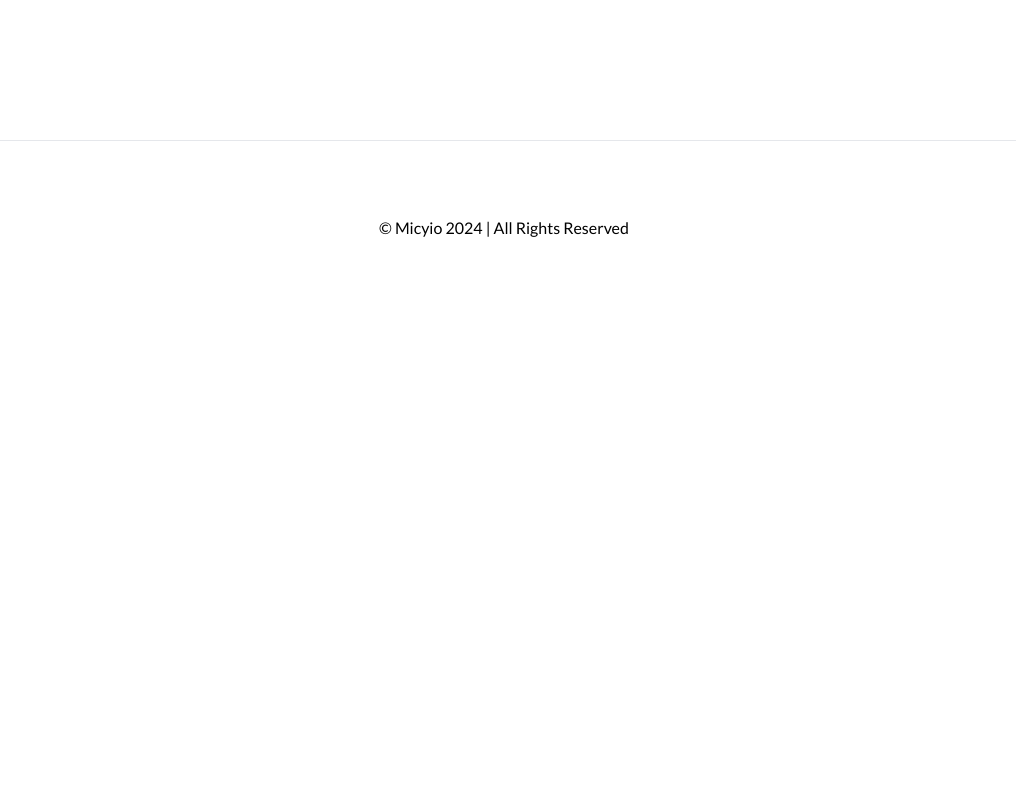
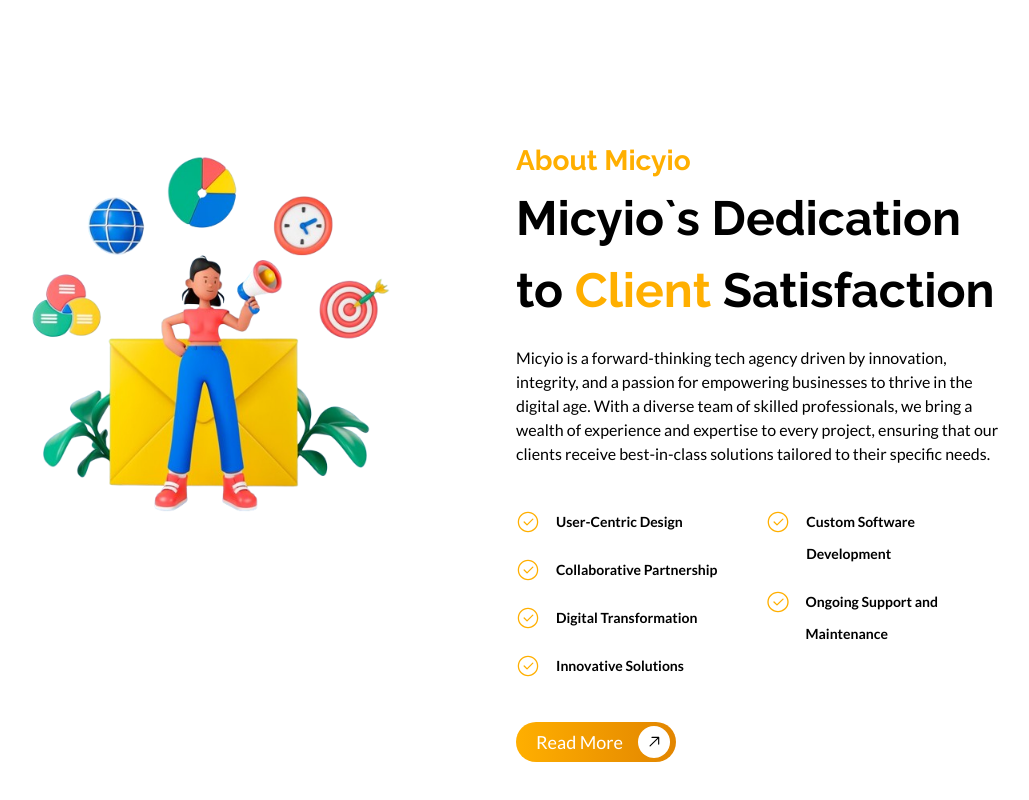
Before and after one commit to micyio/micyio, a Next.js app: page / in a window 1280 px wide. Shown: the part 1530-2330 px from the top of the page, without its empty margins (136-1165 px from the left). Before the commit the page ends 1845 px from the top, so only its background shows below. Built offline with nearby package versions, Linux system fonts and the light colour scheme.

Commit message:
about responsive done

```diff
--- a/src/app/globals.css
+++ b/src/app/globals.css
@@ -10,7 +10,7 @@
   @apply font-sans text-4xl font-bold leading-10 sm:text-5xl sm:leading-[70px] lg:text-7xl lg:leading-[100px];
 }
 .heading-two {
-  @apply font-sans text-[56px] font-bold;
+  @apply font-sans text-4xl font-bold leading-[54px] lg:text-5xl lg:leading-[72px] xl:text-[56px] xl:leading-[84px];
 }
 .heading-three {
   @apply font-sans text-4xl font-bold;
--- a/src/app/page.tsx
+++ b/src/app/page.tsx
@@ -1,12 +1,12 @@
-import { Clients, Hero } from "@/features/home";
+import { AboutSection, Clients, Hero } from "@/features/home";
 
 export default function Home() {
   return (
     <main className="flex flex-col gap-[100px] lg:gap-[200px]">
       <Hero />
       <Clients />
-      {/* <AboutSection />
-      <ServiceSection />
+      <AboutSection />
+      {/* <ServiceSection />
       <PortfolioSection />
       <MarqueeSection />
       <TestimonialsSection />
--- a/src/features/home/about/about.component.tsx
+++ b/src/features/home/about/about.component.tsx
@@ -1,20 +1,23 @@
 import Image from "next/image";
 import { GoArrowUpRight } from "react-icons/go";
+import { listItems } from "./data";
 
 export function AboutSection() {
   return (
     <div className="container" id="about">
-      <div className="grid grid-cols-12">
-        <div className="col-span-6">
+      <div className="grid grid-cols-12 gap-6">
+        <div className="col-span-12 md:col-span-5">
           <Image
             src="/images/about/about.png"
             alt="about"
             height={500}
             width={500}
-            className="h-[500px] w-[500px] object-cover"
+            layout="responsive"
+            className="object-cover"
           />
         </div>
-        <div className="col-span-6">
+        <div className="col-span-12 md:col-span-1" />
+        <div className="col-span-12 md:col-span-6">
           <p className=" font-sans text-[28px] font-bold text-primary">
             About Micyio
           </p>
@@ -30,67 +33,23 @@
             our clients receive best-in-class solutions tailored to their
             specific needs.
           </p>
-          <ul className="my-10  columns-2 font-lato text-lg font-semibold leading-[50px]">
-            <li className="d-flex items-center">
+
+          <ul className="my-10 columns-2 space-y-4">
+            {listItems.map((item, index) => (
+              <li
+                key={index}
+                className="flex items-start gap-2 font-lato text-sm font-semibold  leading-8  xl:text-lg"
+              >
                 <Image
                   src="/images/about/checkmark.svg"
                   alt="Checkmark"
                   width={24}
                   height={25}
-                className="mr-2 inline-block h-6 w-6"
+                  className="mr-2 mt-1 inline-block h-6 w-6"
                 />
-              User-Centric Design
+                {item}
               </li>
-            <li className="d-flex items-center">
-              <Image
-                src="/images/about/checkmark.svg"
-                alt="Checkmark"
-                width={24}
-                height={25}
-                className="mr-2 inline-block h-6 w-6"
-              />
-              Collaborative Partnership
-            </li>
-            <li className="d-flex items-center">
-              <Image
-                src="/images/about/checkmark.svg"
-                alt="Checkmark"
-                width={24}
-                height={25}
-                className="mr-2 inline-block h-6 w-6"
-              />
-              Digital Transformation
-            </li>
-            <li className="d-flex items-center">
-              <Image
-                src="/images/about/checkmark.svg"
-                alt="Checkmark"
-                width={24}
-                height={25}
-                className="mr-2 inline-block h-6 w-6"
-              />
-              Innovative Solutions
-            </li>
-            <li className="d-flex items-center">
-              <Image
-                src="/images/about/checkmark.svg"
-                alt="Checkmark"
-                width={24}
-                height={25}
-                className="mr-2 inline-block h-6 w-6"
-              />
-              Custom Software Development
-            </li>
-            <li className="d-flex items-center">
-              <Image
-                src="/images/about/checkmark.svg"
-                alt="Checkmark"
-                width={24}
-                height={25}
-                className="mr-2 inline-block h-6 w-6"
-              />
-              Ongoing Support and Maintenance
-            </li>
+            ))}
           </ul>
 
           <button className="button-primary flex w-[160px] items-center justify-between gap-2">
--- /dev/null
+++ b/src/features/home/about/data.ts
@@ -0,0 +1,10 @@
+import { TAboutList } from "./type";
+
+export const listItems: TAboutList = [
+  "User-Centric Design",
+  "Collaborative Partnership",
+  "Digital Transformation",
+  "Innovative Solutions",
+  "Custom Software Development",
+  "Ongoing Support and Maintenance",
+];
--- /dev/null
+++ b/src/features/home/about/type.ts
@@ -0,0 +1 @@
+export type TAboutList = string[];
```
Lines whose indentation alone changed are shown as unchanged.
